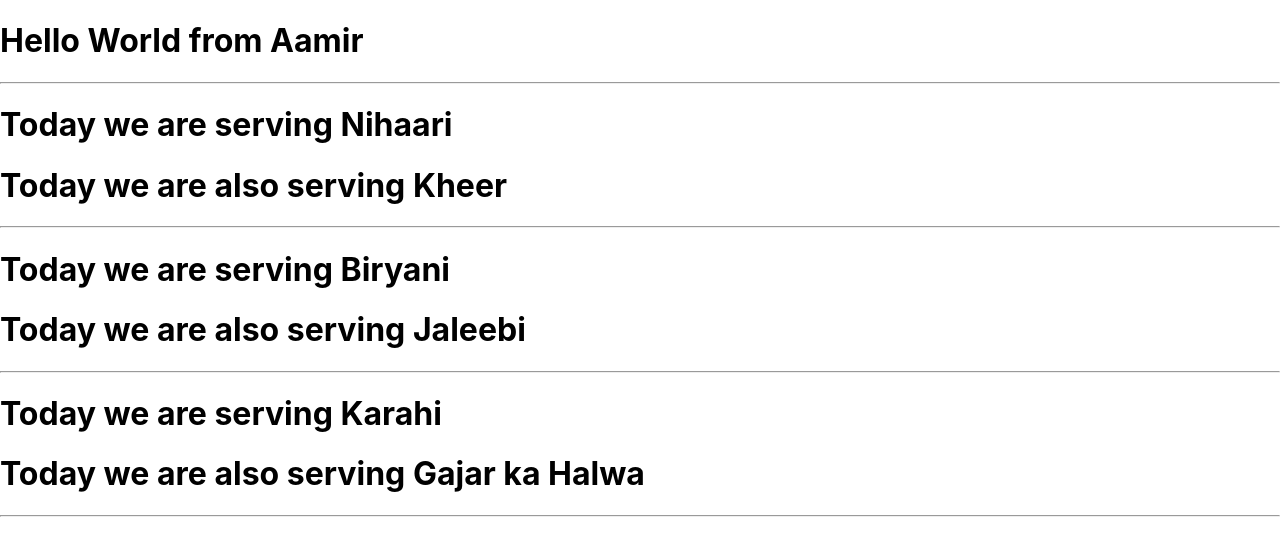
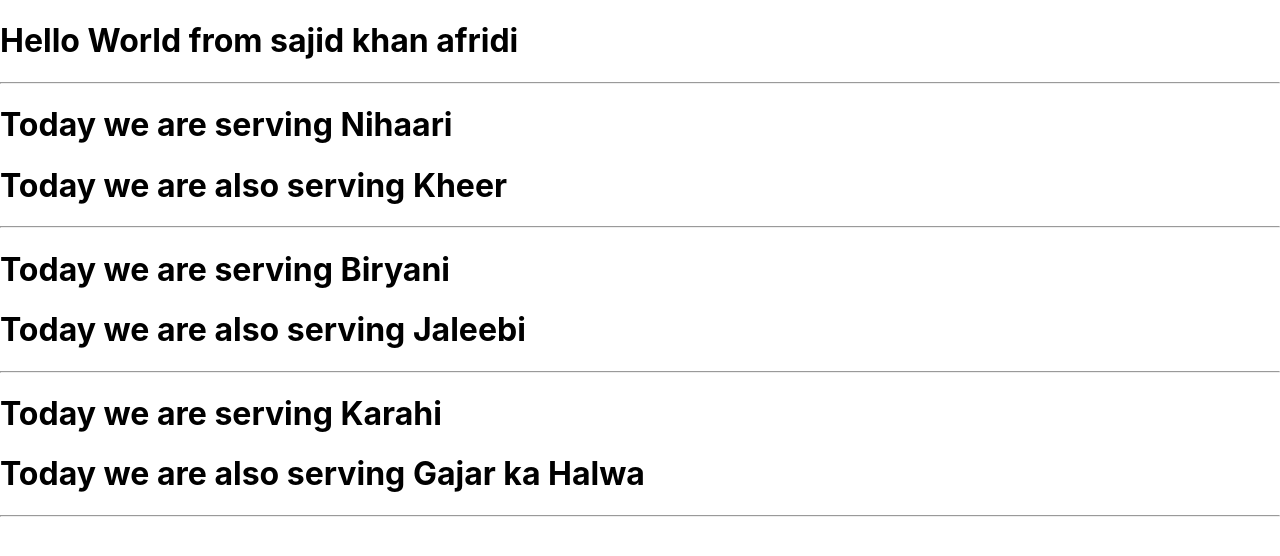
Before and after one commit to sajid-khan-afridi/demoapp, a React (Create React App) app: page / in a window 1280 px wide. Shown: the top 556 px of the page. Built offline with nearby package versions, Linux system fonts and the light colour scheme.

Commit message:
Update App.js

```diff
--- a/src/App.js
+++ b/src/App.js
@@ -4,7 +4,7 @@ import Dinner from './dinner.js';
 function App() {
   return (
     <div>
-    <h1>Hello World from Aamir</h1>
+    <h1>Hello World from sajid khan afridi</h1>
     {/* <Dinner></Dinner> */}
     <hr/>
     <Dinner dishName="Nihaari" sweetDish="Kheer" />
```
